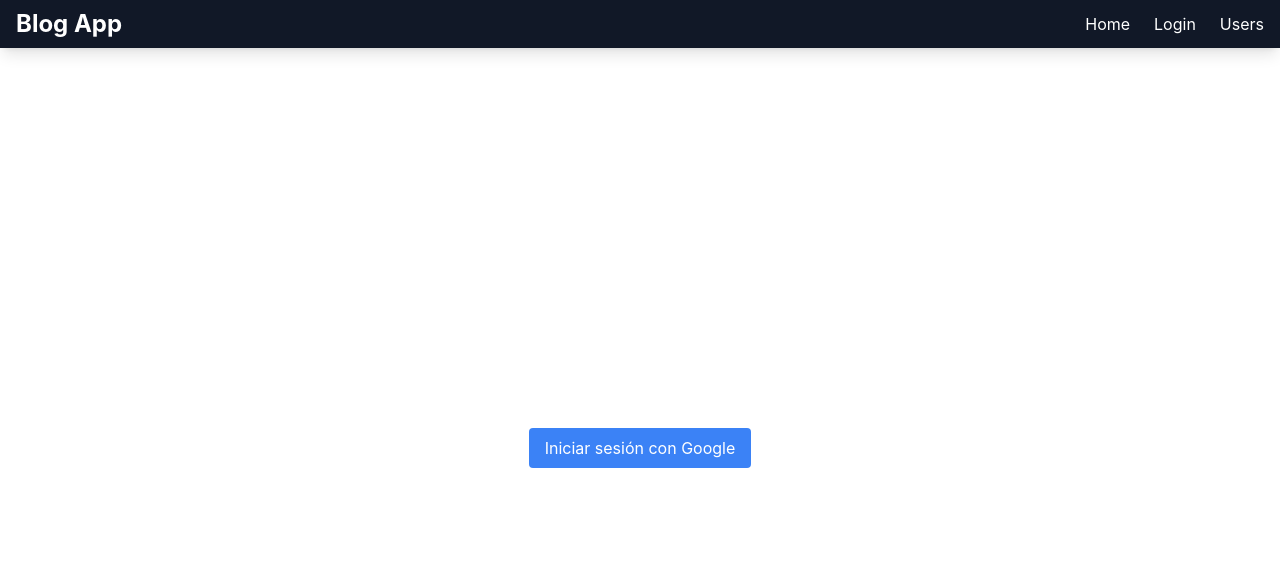
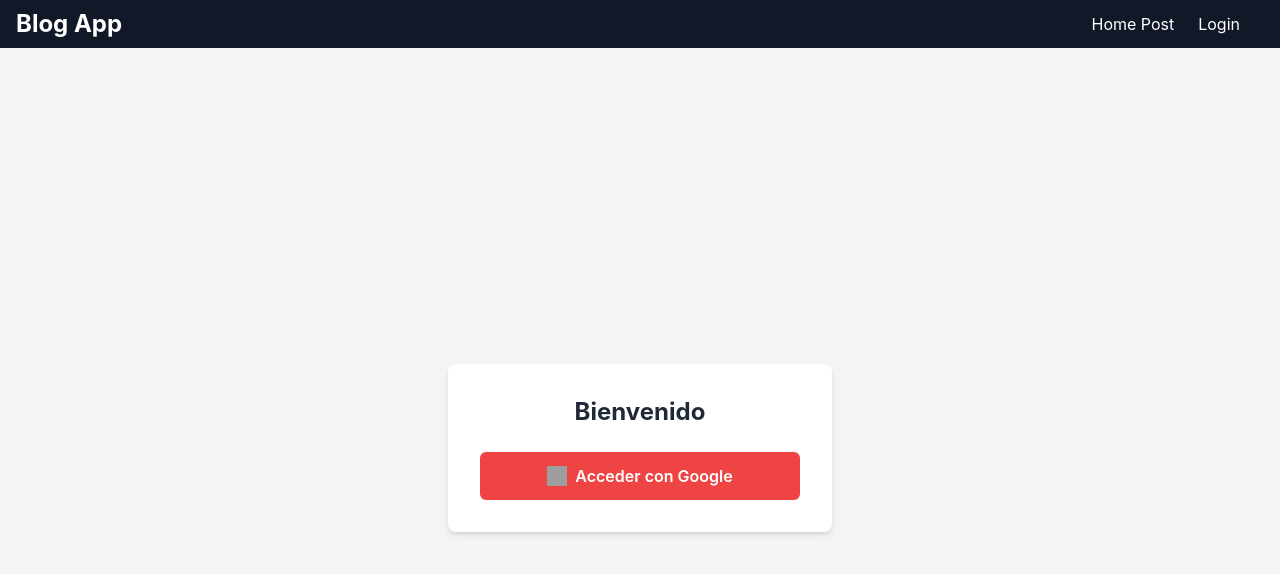
Before and after one commit to JeisonAlexanderHernandezReyes/Prueba-Tecnica-Semana, a React (Create React App) app: page /Prueba-Tecnica-Semana/login in a window 1280 px wide. Shown: the top 574 px of the page. Built offline with nearby package versions, Linux system fonts and the light colour scheme; grey boxes are pictures that could not be loaded.

Commit message:
Añadir funcionalidad de cierre de sesión en NavBar, mejorar diseño de LoginPage y eliminar consola en App.js

```diff
--- a/src/App.js
+++ b/src/App.js
@@ -6,7 +6,6 @@ import { AuthProvider } from './contexts/AuthContext';
 import { GoogleOAuthProvider } from '@react-oauth/google';
 
 function App() {
-  console.log(process.env.REACT_APP_GOOGLE_CLIENT_ID);
   return (
     <GoogleOAuthProvider clientId={process.env.REACT_APP_GOOGLE_CLIENT_ID}>
       <AuthProvider>
--- a/src/components/NavBar.jsx
+++ b/src/components/NavBar.jsx
@@ -1,7 +1,21 @@
-import React from 'react';
+import React, { useState } from 'react';
 import { Link } from 'react-router-dom';
+import { googleLogout } from '@react-oauth/google';
 
 const NavBar = () => {
+  const [isAuthenticated, setIsAuthenticated] = useState(false);
+
+  const handleLogout = () => {
+    // Cierra sesión con Google
+    googleLogout();
+
+    // Cambia el estado de autenticación
+    setIsAuthenticated(false);
+
+    // Lógica adicional (opcional): redirigir al usuario, limpiar tokens, etc.
+    console.log('Sesión cerrada correctamente.');
+  };
+
   return (
     <nav className="bg-gray-900 text-white shadow-lg">
       <div className="container mx-auto px-4 py-2 flex justify-between items-center">
@@ -15,13 +29,11 @@ const NavBar = () => {
         {/* Menú */}
         <ul className="flex space-x-6">
           <li>
-            <Link
-              to="/"
-              className="hover:text-blue-400 transition duration-300"
-            >
-              Home
+            <Link to="/" className="hover:text-blue-400 transition duration-300">
+              Home Post
             </Link>
           </li>
+          {!isAuthenticated ? (
             <li>
               <Link
                 to="/login"
@@ -30,12 +42,22 @@ const NavBar = () => {
                 Login
               </Link>
             </li>
+          ) : (
+            <li>
+              <button
+                onClick={handleLogout}
+                className="hover:text-blue-400 transition duration-300"
+              >
+                Cerrar Sesión
+              </button>
+            </li>
+          )}
           <li>
             <Link
               to="/users"
               className="hover:text-blue-400 transition duration-300"
             >
-              Users
+              {isAuthenticated ? 'Mostrar Usuarios' : ''}
             </Link>
           </li>
         </ul>
--- a/src/pages/LoginPage.jsx
+++ b/src/pages/LoginPage.jsx
@@ -18,10 +18,9 @@ const LoginPage = () => {
         });
 
         login(userInfo.data);
-
         navigate('/');
-      } catch (error) {
-        console.error('Failed to fetch user info:', error);
+      } catch (err) {
+        console.error('Failed to fetch user info:', err);
       }
     },
     onError: (error) => {
@@ -30,13 +29,19 @@ const LoginPage = () => {
   });
 
   return (
-    <div className="flex items-center justify-center h-screen">
-      <button
-        onClick={handleLogin}
-        className="bg-blue-500 text-white py-2 px-4 rounded hover:bg-blue-600"
-      >
-        Iniciar sesión con Google
-      </button>
+    <div className="flex items-center justify-center h-screen bg-gray-100">
+      <div className="bg-white shadow-md rounded-lg p-8 max-w-sm w-full">
+        <h1 className="text-2xl font-bold text-center mb-6 text-gray-800">
+          Bienvenido
+        </h1>
+        <button
+          onClick={handleLogin}
+          className="flex items-center justify-center bg-red-500 text-white py-3 px-4 rounded-md hover:bg-red-600 w-full font-semibold transition duration-200"
+        >
+          <img src="path-to-google-icon" alt="Google icon" className="w-5 h-5 mr-2" />
+          Acceder con Google
+        </button>
+      </div>
     </div>
   );
 };
```
Lines whose indentation alone changed are shown as unchanged.
